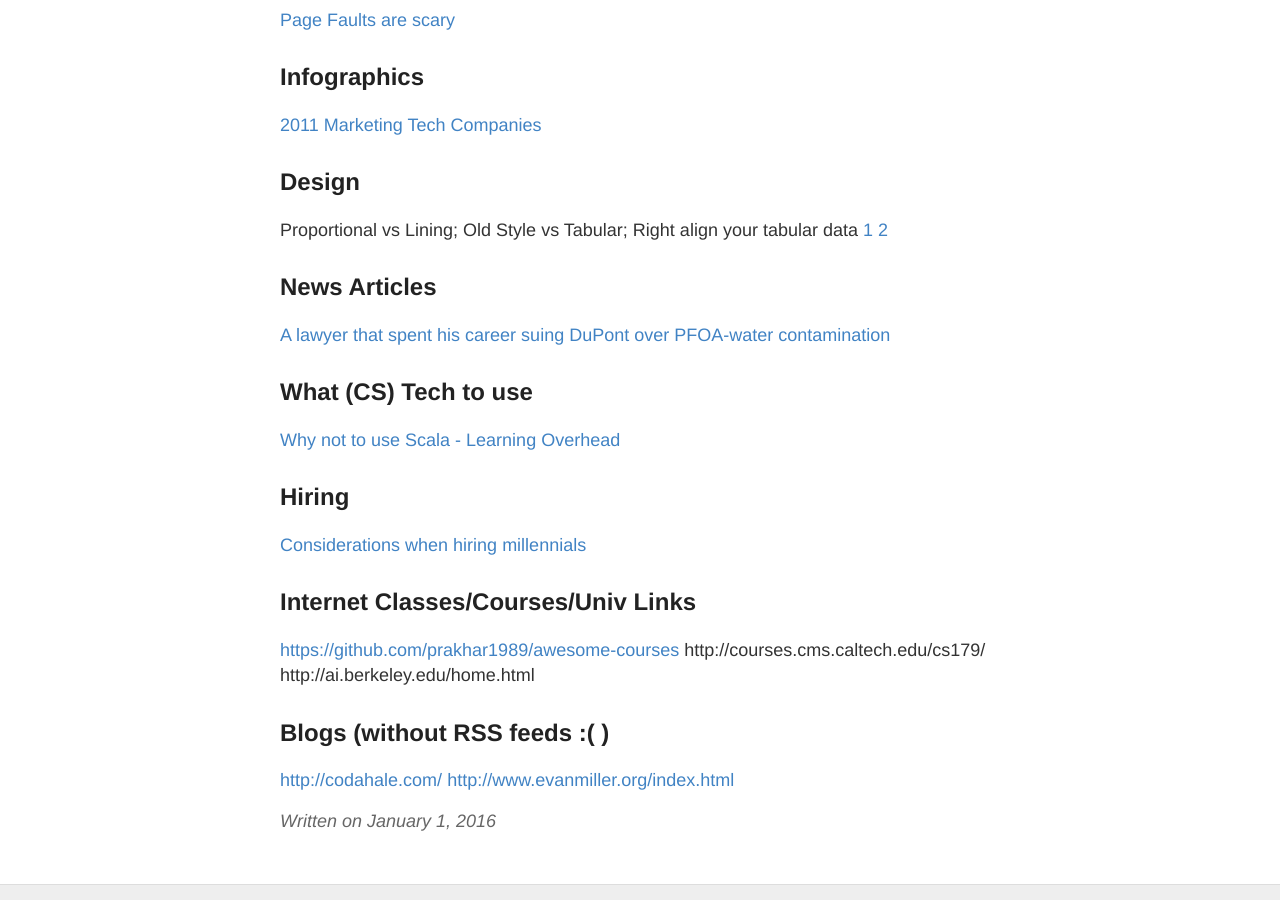
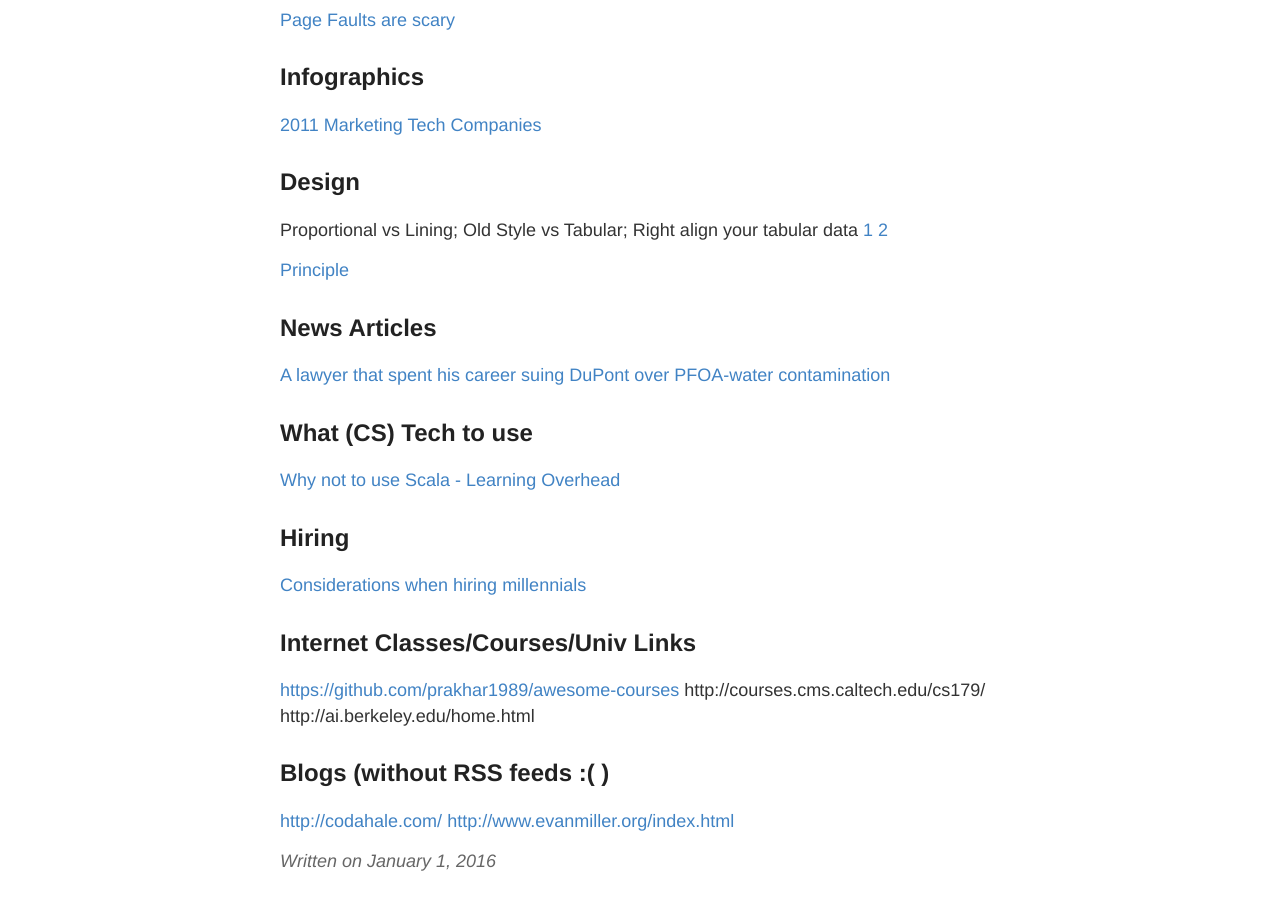
Before and after one commit to RONNCC/ronncc.github, a Jekyll site: the page built from _posts/2016-1-1-InterestingLinks.md, in a window 1280 px wide and 900 px high, scrolled down 1037 px. Built offline with Jekyll 4.4.1, drawn with Linux system fonts in a browser that asks for light colours; comment, search, counter and statistics services are not loaded.

Commit message:
Updated 2016-1-1-InterestingLinks.md

```diff
--- a/_posts/2016-1-1-InterestingLinks.md
+++ b/_posts/2016-1-1-InterestingLinks.md
@@ -48,6 +48,8 @@ title: Interesting Links
 Proportional vs Lining; Old Style vs Tabular; Right align your tabular data
 [1](https://www.edwardtufte.com/bboard/q-and-a-fetch-msg?msg_id=00041I) [2](https://medium.com/mission-log/design-better-data-tables-430a30a00d8c#.kbq2lopro)
 
+[Principle](http://principleformac.com/)
+
 ## News Articles
 [A lawyer that spent his career suing DuPont over PFOA-water contamination](http://www.nytimes.com/2016/01/10/magazine/the-lawyer-who-became-duponts-worst-nightmare.html)
 
```
